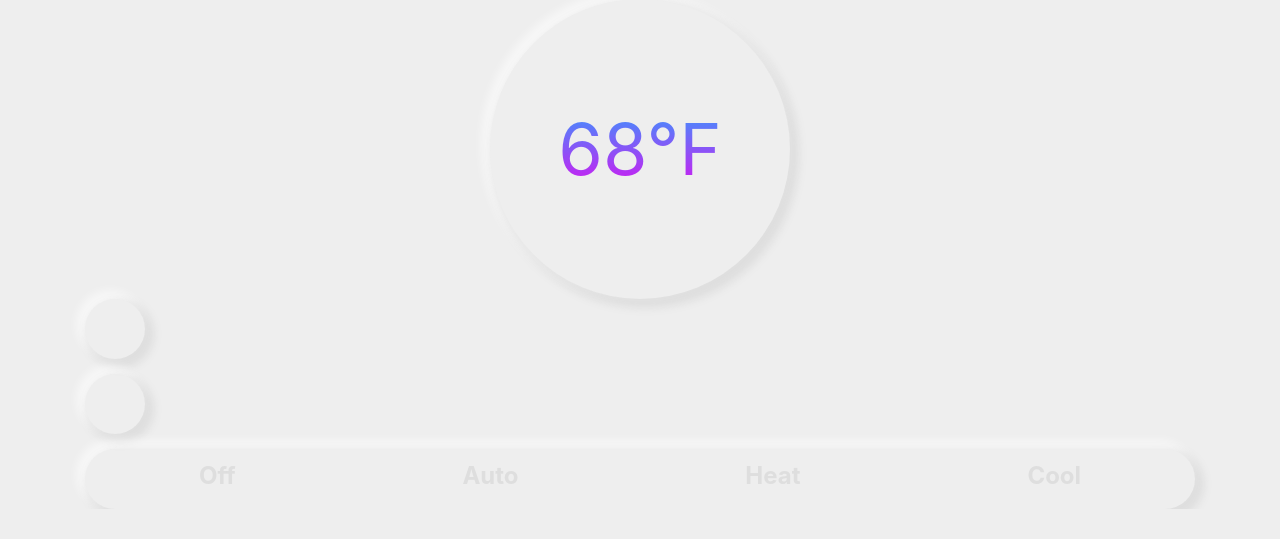
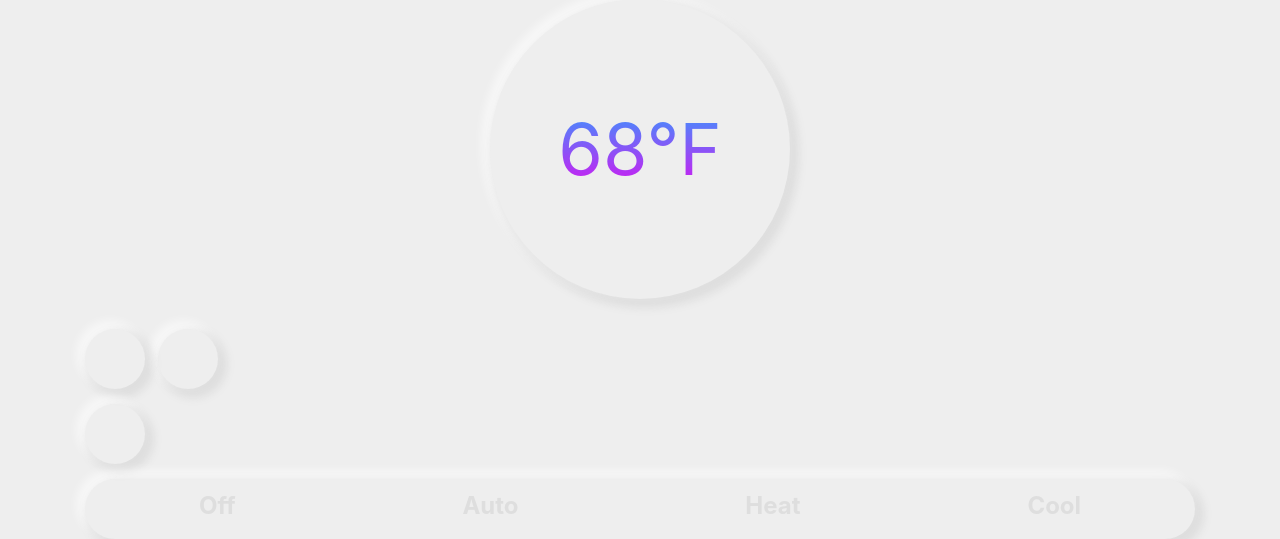
Before and after one commit to jordanemedlock/thermostat, a Flask app: page / in a window 1280 px wide. Shown: the part 491-1030 px from the top of the page. Before the commit the page ends 1000 px from the top, so only its background shows below. Run offline with Flask 2, Linux system fonts and the light colour scheme; parts of the project's set-up code (start-up, migrations or seed data) failed here and were passed over; some libraries are stand-ins or nearby versions.

Commit message:
Worked on cicles

```diff
--- a/static/index.css
+++ b/static/index.css
@@ -163,3 +163,12 @@ body {
 .plus-btn {
 	margin-bottom: 15px;
 }
+
+.lower-plus-minus {
+	float: left;
+}
+
+.lower-temp-circle {
+	margin-left: 73px;
+	margin-top: 30px;
+}
--- a/templates/index.html
+++ b/templates/index.html
@@ -28,12 +28,18 @@
 		<div class="row controls-row">
 			<div class="col">
 				<div class="lower-group">
-					<div class="circle-60 plus-btn">
+					<div class="lower-plus-minus plus-minus-buttons">
+						<div class="circle-60 plus-btn">
+
+						</div>
+						<div class="circle-60 minus-btn">
+
+						</div>
+					</div>
+					<div class="lower-temp-circle circle-60">
 
 					</div>
-					<div class="circle-60 minus-btn">
 
-					</div>
 				</div>
 				<div class="upper-group">
 
```
